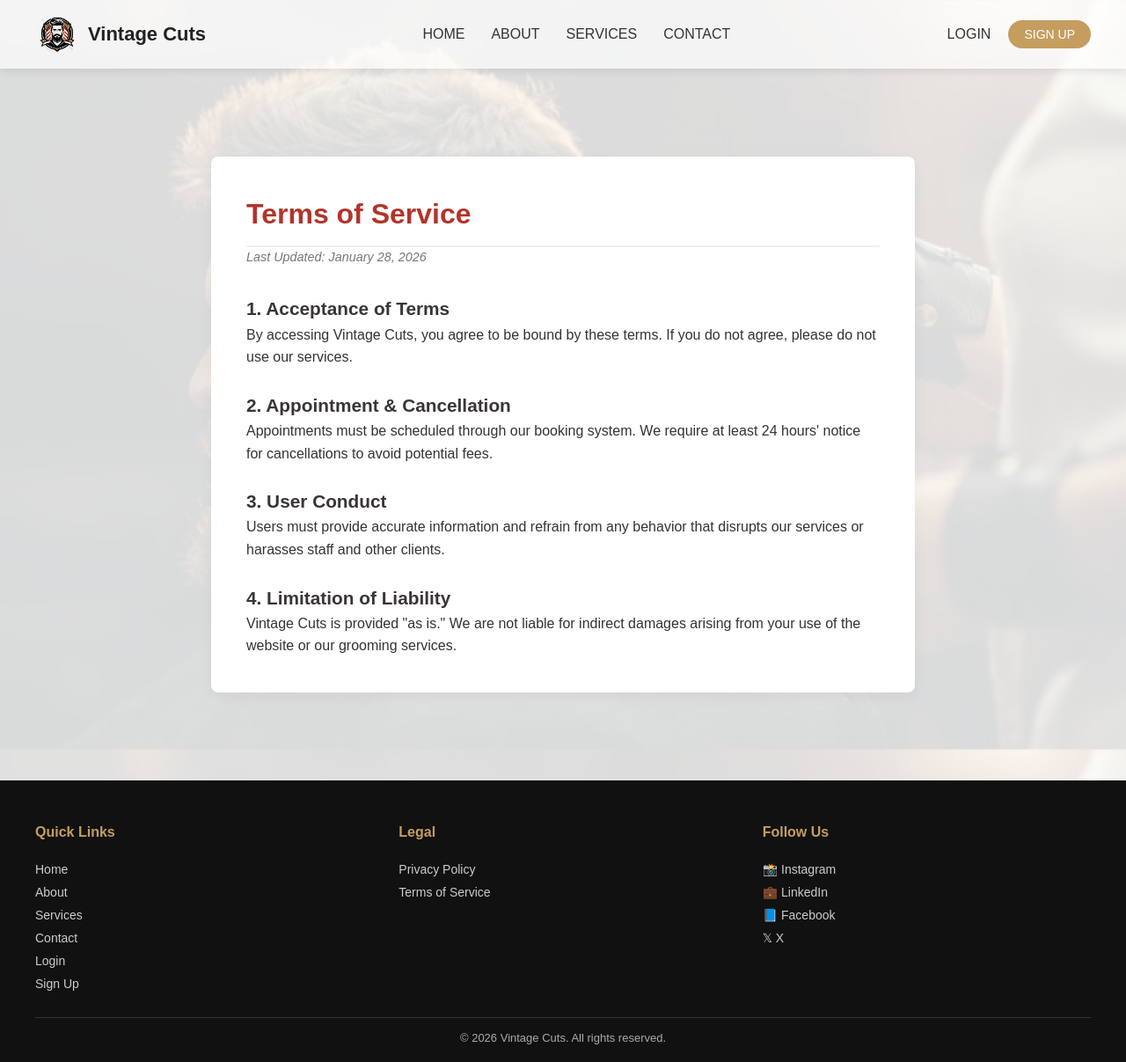
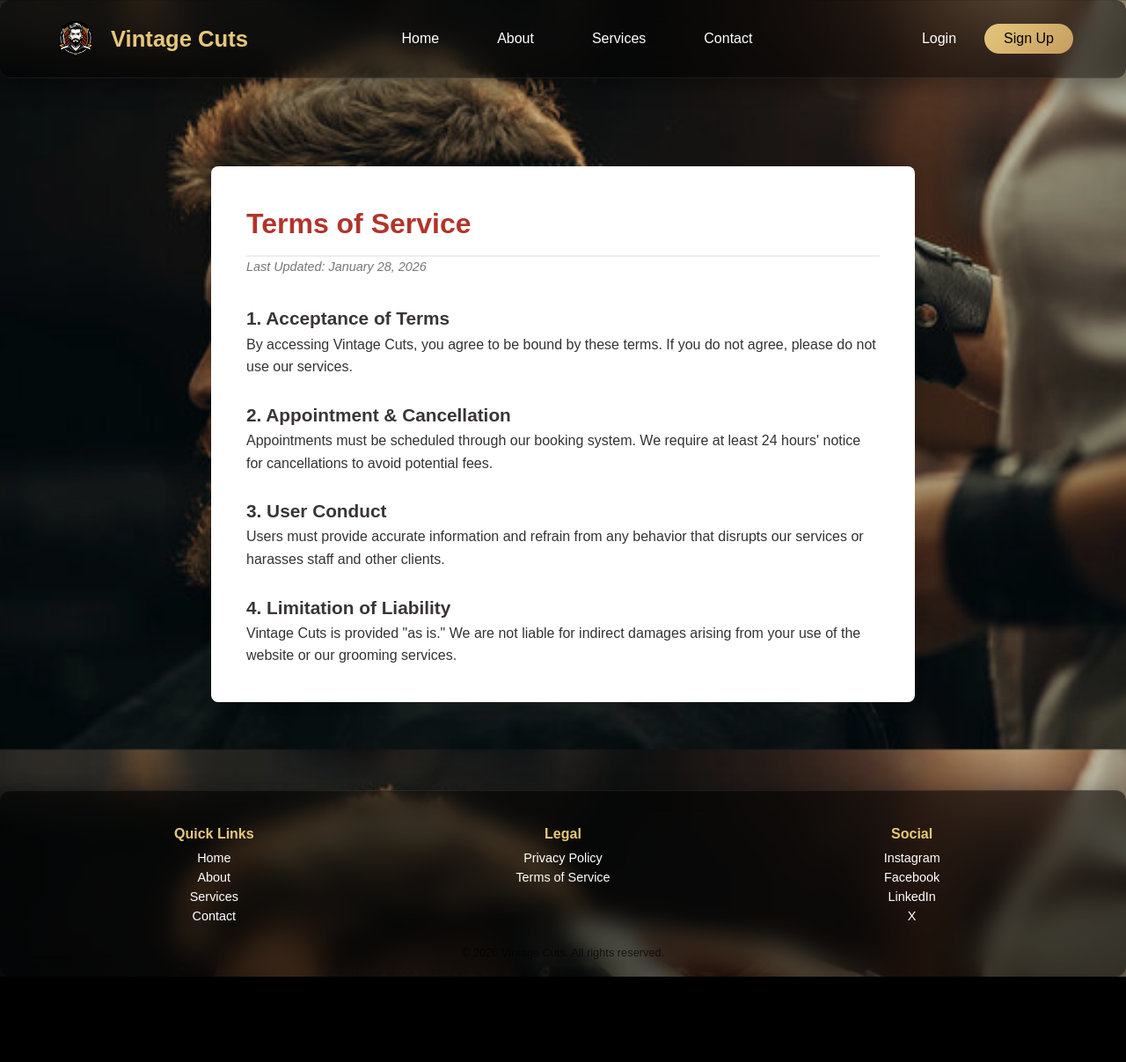
Before and after one commit to abhishukla2367-lgtm/project_upload, a React (Vite) app: page /terms in a window 1280 px wide. Shown: the whole page at 88% size. After the commit the page ends 1110 px from the top, so only its background shows below. Built offline with nearby package versions, Linux system fonts and the light colour scheme.

Commit message:
Updated some files

```diff
--- a/src/App.css
+++ b/src/App.css
@@ -1,176 +1,157 @@
+/* ==================== GLOBAL RESET ==================== */
 * {
   margin: 0;
   padding: 0;
   box-sizing: border-box;
-  font-family: 'Poppins', sans-serif;
+  font-family: "Poppins", sans-serif;
 }
 
+html,
 body {
-  background-color: #ffffff;
-  color: #222;
+  width: 100%;
+  height: 100%;
+  background-color: #000;
 }
 
-.app-wrapper {
-  min-height: 100vh;
-  display: flex;
-  flex-direction: column;
-  background-image: url("./assets/salon_image.jpg");
-  background-size: cover;
-  background-position: center;
-  background-repeat: no-repeat;
-  background-attachment: fixed;
+/* ==================== GLASS EFFECT ==================== */
+.glass {
+  background-color: rgba(0, 0, 0, 0.55);
+  -webkit-backdrop-filter: blur(14px);
+  backdrop-filter: blur(14px);
+  border-radius: 12px;
+  box-shadow: 0 8px 24px rgba(0, 0, 0, 0.4);
 }
 
-header {
+/* ==================== HEADER ==================== */
+.app-header {
+  position: sticky;
+  top: 0;
+  z-index: 1000;
+
   display: flex;
   align-items: center;
   justify-content: space-between;
-  padding: 14px 40px;
-  background: rgba(255, 255, 255, 0.95);
-  box-shadow: 0 2px 10px rgba(0, 0, 0, 0.1);
-  position: sticky;
-  top: 0;
-  z-index: 100;
+  padding: 18px 60px;
+
+  border-bottom: 1px solid rgba(255, 255, 255, 0.08);
 }
 
+/* ==================== LOGO ==================== */
 .logo-container {
   display: flex;
   align-items: center;
-  gap: 10px;
+  gap: 14px;
 }
 
 .logo {
-  width: 50px;
-  height: 50px;
+  width: 52px;
+  height: 52px;
+  border-radius: 50%;
   object-fit: cover;
-  border-radius: 50%;
 }
 
-.logo-container h1 {
-  font-size: 22px;
+.brand-name {
+  font-size: 1.6rem;
   font-weight: 600;
+  color: #e6c77b;
 }
 
+/* ==================== NAVIGATION ==================== */
 .main-nav {
   display: flex;
   gap: 30px;
 }
 
-.main-nav a {
+.nav-link {
   text-decoration: none;
-  font-weight: 500;
-  color: #333;
-  position: relative;
-  transition: color 0.3s ease;
+  color: #ffffff;
+  padding: 8px 18px;
+  border-radius: 30px;
+  transition: all 0.3s ease;
 }
 
-.main-nav a:hover {
-  color: #c59d5f;
+.nav-link:hover,
+.nav-link.active {
+  background: rgba(230, 199, 123, 0.18);
+  color: #e6c77b;
 }
 
-.auth-buttons {
+/* ==================== AUTH ACTIONS ==================== */
+.auth-actions {
   display: flex;
-  align-items: center;
-  gap: 20px;
+  gap: 14px;
 }
 
 .login-link {
+  color: #ffffff;
   text-decoration: none;
-  color: #333;
+  padding: 8px 18px;
+}
+
+.signup-btn {
+  padding: 8px 22px;
+  border-radius: 30px;
+  background: linear-gradient(135deg, #e6c77b, #c59d5f);
+  color: #000;
+  text-decoration: none;
   font-weight: 500;
 }
 
-.signup-btn {
-  text-decoration: none;
-  background-color: #c59d5f;
-  color: #fff;
-  padding: 8px 18px;
-  border-radius: 25px;
-  font-size: 14px;
-  transition: background-color 0.3s ease;
+/* ==================== MAIN CONTENT ==================== */
+.app-main {
+  flex: 1;
+  padding: 60px 20px;
+  color: #ffffff;
 }
 
-.signup-btn:hover {
-  background-color: #a9824a;
-}
-
-main {
-  flex: 1;
-  padding: 60px 40px;
-  background: rgba(255, 255, 255, 0.85);
-}
-
-footer {
-  background-color: #111;
-  color: #eee;
-  padding: 50px 40px 20px;
+/* ==================== FOOTER ==================== */
+.app-footer {
+  padding: 40px 60px 20px;
+  border-top: 1px solid rgba(255, 255, 255, 0.08);
+  text-align: center;
 }
 
 .footer-content {
   display: grid;
-  grid-template-columns: repeat(auto-fit, minmax(200px, 1fr));
-  gap: 40px;
-  margin-bottom: 30px;
+  grid-template-columns: repeat(auto-fit, minmax(180px, 1fr));
+  gap: 30px;
+  margin-bottom: 20px;
 }
 
-footer h4 {
-  font-size: 16px;
-  margin-bottom: 15px;
-  color: #c59d5f;
+.footer-section h4 {
+  margin-bottom: 10px;
+  color: #e6c77b;
+  font-size: 1rem;
 }
 
-.footer-shortcuts,
-.footer-legal,
-.footer-social {
-  display: flex;
-  flex-direction: column;
-  gap: 10px;
-}
-
-footer a {
+.footer-section a {
+  display: block;
   text-decoration: none;
-  color: #ccc;
-  font-size: 14px;
+  color: #fff;
+  font-size: 0.9rem;
+  margin-bottom: 6px;
   transition: color 0.3s ease;
 }
 
-footer a:hover {
-  color: #fff;
+.footer-section a:hover {
+  color: #e6c77b;
 }
 
 .footer-copy {
-  text-align: center;
-  font-size: 13px;
-  color: #aaa;
-  border-top: 1px solid #333;
-  padding-top: 15px;
+  font-size: 0.8rem;
+  opacity: 0.7;
 }
 
-@media (max-width: 768px) {
-  header {
+/* ==================== RESPONSIVE ==================== */
+@media (max-width: 900px) {
+  .app-header {
     flex-direction: column;
-    gap: 15px;
+    gap: 20px;
     padding: 20px;
   }
 
   .main-nav {
     flex-wrap: wrap;
     justify-content: center;
-    gap: 20px;
-  }
-
-  main {
-    padding: 40px 20px;
   }
 }
-
-@media (max-width: 480px) {
-  .logo-container h1 {
-    font-size: 18px;
-  }
-
-  .signup-btn {
-    padding: 6px 14px;
-    font-size: 13px;
-  }
-}
--- a/src/App.jsx
+++ b/src/App.jsx
@@ -1,90 +1,126 @@
-import React from 'react';
-import { BrowserRouter as Router, Routes, Route, Link } from 'react-router-dom';
+import React, { useEffect } from "react";
+import {
+  BrowserRouter as Router,
+  Routes,
+  Route,
+  NavLink,
+  useLocation,
+} from "react-router-dom";
 
-import Home from './pages/Home';
-import AboutUs from './pages/AboutUs';
-import Services from './pages/Services';
-import ContactUs from './pages/ContactUs';
-import Login from './pages/Login';
-import SignUp from './pages/SignUp';
-import PrivacyPolicy from './pages/PrivacyPolicy';
-import TermsOfService from './pages/TermsOfService';
+import Home from "./pages/Home";
+import AboutUs from "./pages/AboutUs";
+import Services from "./pages/Services";
+import ContactUs from "./pages/ContactUs";
+import Login from "./pages/Login";
+import SignUp from "./pages/SignUp";
+import PrivacyPolicy from "./pages/PrivacyPolicy";
+import TermsOfService from "./pages/TermsOfService";
 
-import logo from './assets/salon_logo.jpg';
-import './App.css';
+import logo from "./assets/salon_logo.jpg";
+import bgImage from "./assets/salon_image.jpg"; // used inline
+import "./App.css";
 
+/* ==================== SCROLL TO TOP ==================== */
+const ScrollToTop = () => {
+  const { pathname } = useLocation();
+
+  useEffect(() => {
+    window.scrollTo({ top: 0, behavior: "smooth" });
+  }, [pathname]);
+
+  return null;
+};
+
+/* ==================== HEADER ==================== */
 const Header = () => (
-  <header>
+  <header className="app-header glass">
     <div className="logo-container">
-      <img src={logo} alt="Vintage Cuts salon logo" className="logo" />
-      <h1>Vintage Cuts</h1>
+      <img src={logo} alt="Vintage Cuts Logo" className="logo" />
+      <span className="brand-name">Vintage Cuts</span>
     </div>
 
     <nav className="main-nav">
-      <Link to="/">HOME</Link>
-      <Link to="/about">ABOUT</Link>
-      <Link to="/services">SERVICES</Link>
-      <Link to="/contact">CONTACT</Link>
+      <NavLink to="/" end className="nav-link">
+        Home
+      </NavLink>
+      <NavLink to="/about" className="nav-link">
+        About
+      </NavLink>
+      <NavLink to="/services" className="nav-link">
+        Services
+      </NavLink>
+      <NavLink to="/contact" className="nav-link">
+        Contact
+      </NavLink>
     </nav>
 
-    <div className="auth-buttons">
-      <Link to="/login" className="login-link">LOGIN</Link>
-      <Link to="/signup" className="signup-btn">SIGN UP</Link>
+    <div className="auth-actions">
+      <NavLink to="/login" className="login-link">
+        Login
+      </NavLink>
+      <NavLink to="/signup" className="signup-btn">
+        Sign Up
+      </NavLink>
     </div>
   </header>
 );
 
+/* ==================== FOOTER ==================== */
 const Footer = () => (
-  <footer>
+  <footer className="app-footer glass">
     <div className="footer-content">
-
-      <div className="footer-shortcuts">
+      <div className="footer-section">
         <h4>Quick Links</h4>
-        <Link to="/">Home</Link>
-        <Link to="/about">About</Link>
-        <Link to="/services">Services</Link>
-        <Link to="/contact">Contact</Link>
-        <Link to="/login">Login</Link>
-        <Link to="/signup">Sign Up</Link>
+        <NavLink to="/">Home</NavLink>
+        <NavLink to="/about">About</NavLink>
+        <NavLink to="/services">Services</NavLink>
+        <NavLink to="/contact">Contact</NavLink>
       </div>
 
-      <div className="footer-legal">
+      <div className="footer-section">
         <h4>Legal</h4>
-        <Link to="/privacy">Privacy Policy</Link>
-        <Link to="/terms">Terms of Service</Link>
+        <NavLink to="/privacy">Privacy Policy</NavLink>
+        <NavLink to="/terms">Terms of Service</NavLink>
       </div>
 
-      <div className="footer-social">
-        <h4>Follow Us</h4>
-        <a href="https://www.instagram.com/" target="_blank" rel="noopener noreferrer">
-          📸 Instagram
+      <div className="footer-section">
+        <h4>Social</h4>
+        <a href="https://www.instagram.com/" target="_blank" rel="noreferrer">
+          Instagram
         </a>
-        <a href="https://www.linkedin.com/" target="_blank" rel="noopener noreferrer">
-          💼 LinkedIn
+        <a href="https://www.facebook.com/" target="_blank" rel="noreferrer">
+          Facebook
         </a>
-        <a href="https://www.facebook.com/" target="_blank" rel="noopener noreferrer">
-          📘 Facebook
+        <a href="https://www.linkedin.com/" target="_blank" rel="noreferrer">
+          LinkedIn
         </a>
-        <a href="https://x.com/" target="_blank" rel="noopener noreferrer">
-          𝕏 X
+        <a href="https://x.com/" target="_blank" rel="noreferrer">
+          X
         </a>
       </div>
-
     </div>
 
     <p className="footer-copy">
-      &copy; {new Date().getFullYear()} Vintage Cuts. All rights reserved.
+      © {new Date().getFullYear()} Vintage Cuts. All rights reserved.
     </p>
   </footer>
 );
 
-function App() {
-  return (
-    <Router>
-      <div className="app-wrapper">
+/* ==================== APP LAYOUT ==================== */
+const AppLayout = () => (
+  <div
+    className="app-wrapper"
+    style={{
+      backgroundImage: `linear-gradient(rgba(0,0,0,0.2), rgba(0,0,0,0.2)), url(${bgImage})`,
+      backgroundSize: "cover",
+      backgroundPosition: "center",
+      backgroundRepeat: "no-repeat",
+      backgroundAttachment: "fixed",
+    }}
+  >
     <Header />
 
-        <main>
+    <main className="app-main">
       <Routes>
         <Route path="/" element={<Home />} />
         <Route path="/about" element={<AboutUs />} />
@@ -99,8 +135,14 @@ function App() {
 
     <Footer />
   </div>
+);
+
+/* ==================== ROOT ==================== */
+const App = () => (
+  <Router>
+    <ScrollToTop />
+    <AppLayout />
   </Router>
 );
-}
 
 export default App;
--- a/src/pages/TermsOfService.jsx
+++ b/src/pages/TermsOfService.jsx
@@ -1,29 +1,54 @@
 import React from 'react';
 import styles from './LegalPage.module.css';
-const TermsOfService = () => (
+
+const TermsOfService = () => {
+  const currentDate = new Date().toLocaleDateString('en-US', {
+    year: 'numeric',
+    month: 'long',
+    day: 'numeric',
+  });
+
+  return (
     <main className={styles.legalContainer}>
       <h1 className={styles.title}>Terms of Service</h1>
-    <p className={styles.lastUpdated}>Last Updated: January 28, 2026</p>
+
+      <p className={styles.lastUpdated}>
+        Last Updated: {currentDate}
+      </p>
 
       <section className={styles.section}>
         <h2>1. Acceptance of Terms</h2>
-      <p>By accessing Vintage Cuts, you agree to be bound by these terms. If you do not agree, please do not use our services.</p>
+        <p>
+          By accessing Vintage Cuts, you agree to be bound by these terms. If you
+          do not agree, please do not use our services.
+        </p>
       </section>
 
       <section className={styles.section}>
         <h2>2. Appointment & Cancellation</h2>
-      <p>Appointments must be scheduled through our booking system. We require at least 24 hours' notice for cancellations to avoid potential fees.</p>
+        <p>
+          Appointments must be scheduled through our booking system. We require
+          at least 24 hours&apos; notice for cancellations to avoid potential fees.
+        </p>
       </section>
 
       <section className={styles.section}>
         <h2>3. User Conduct</h2>
-      <p>Users must provide accurate information and refrain from any behavior that disrupts our services or harasses staff and other clients.</p>
+        <p>
+          Users must provide accurate information and refrain from any behavior
+          that disrupts our services or harasses staff and other clients.
+        </p>
       </section>
 
       <section className={styles.section}>
         <h2>4. Limitation of Liability</h2>
-      <p>Vintage Cuts is provided "as is." We are not liable for indirect damages arising from your use of the website or our grooming services.</p>
+        <p>
+          Vintage Cuts is provided &quot;as is.&quot; We are not liable for indirect
+          damages arising from your use of the website or our grooming services.
+        </p>
       </section>
     </main>
   );
+};
+
 export default TermsOfService;
```
Also changed, not shown: src/pages/PrivacyPolicy.jsx (+39 -6 lines). Lines whose indentation alone changed are shown as unchanged.
